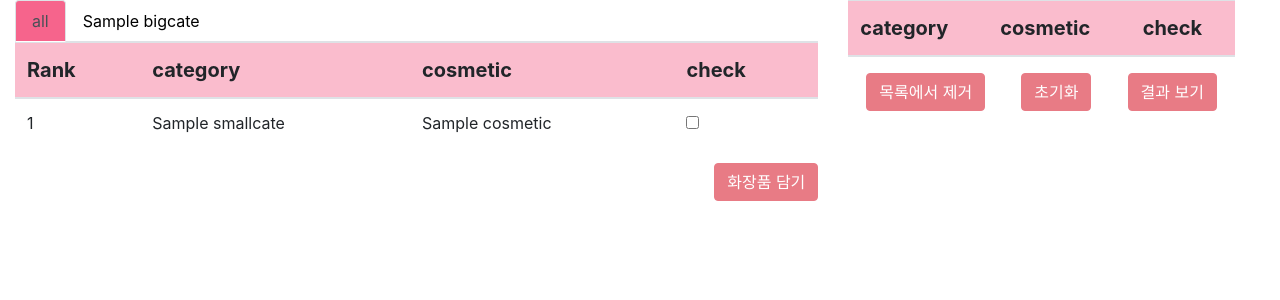
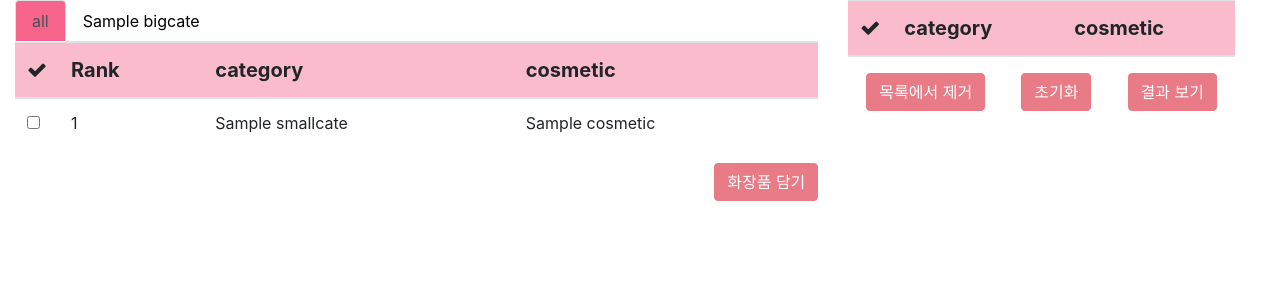
Before and after one commit to pirogramming/veauty_inside, a Django app: page /beauty/combinate/all in a window 1280 px wide. Shown: the part 56-356 px from the top of the page. Run offline with Django 3.2, Linux system fonts and the light colour scheme; tables that the repository leaves empty hold one stand-in row (values such as "Sample post"); lists and menus that the app fills with data are empty; some libraries are stand-ins or nearby versions.

Commit message:
Fontawesome shopping cart->check

```diff
--- a/beauty/templates/beauty/combine_cosmetic.html
+++ b/beauty/templates/beauty/combine_cosmetic.html
@@ -36,18 +36,20 @@
                         <table class="table">
                             <thead>
                             <tr>
+                                <th class="vid-select"><span><i class="fa fa-check"></i></span></th>
                                 <th>Rank</th>
                                 {% if kind == 'all' %}
                                     <th>category</th>
                                 {% endif %}
                                 <th>cosmetic</th>
-                                <th>check</th>
+
                             </tr>
                             </thead>
                             <tbody>
                             {% for cosmetic in cosmetics %}
                                 {% load mathfilters %}
                                 <tr>
+                                    <td><input type="checkbox" name="{{ cosmetic.id }}"/></td>
                                     <td>
                                         {% if pageNum %}
                                             {{ pageNum|mul:PAGE_ROW_COUNT| sub:PAGE_ROW_COUNT |add:forloop.counter }}
@@ -59,7 +61,7 @@
                                         <td>{{ cosmetic.category }}</td>
                                     {% endif %}
                                     <td>{{ cosmetic.name }}</td>
-                                    <td><input type="checkbox" name="{{ cosmetic.id }}"/></td>
+
                                 </tr>
                             {% endfor %}
                             </tbody>
@@ -85,17 +87,19 @@
                 <table class="table">
                     <thead>
                     <tr>
+                        <th class="vid-select"><span><i class="fa fa-check"></i></span></th>
                         <th>category</th>
                         <th>cosmetic</th>
-                        <th>check</th>
+
                     </tr>
                     </thead>
                     <tbody>
                     {% for selection in selected %}
                         <tr>
+                            <td><input type="checkbox" name="{{ forloop.counter }}"/></td>
                             <td>{{ selection.category }}</td>
                             <td>{{ selection.name }}</td>
-                            <td><input type="checkbox" name="{{ forloop.counter }}"/></td>
+
                         </tr>
                     {% endfor %}
                     </tbody>
--- a/beauty/templates/beauty/video_list.html
+++ b/beauty/templates/beauty/video_list.html
@@ -27,7 +27,7 @@
                     <table class="table">
                         <thead>
                         <tr>
-                           <th class="vid-select"><span><i class="fa fa-shopping-bag"></i></span></th>
+                           <th class="vid-select"><span><i class="fa fa-check"></i></span></th>
                             <th>Rank</th>
                             <th>title</th>
 
```
Also changed, not shown: beauty/templates/beauty/cosmetic_list.html (+10 -7 lines). Lines whose indentation alone changed are shown as unchanged.
